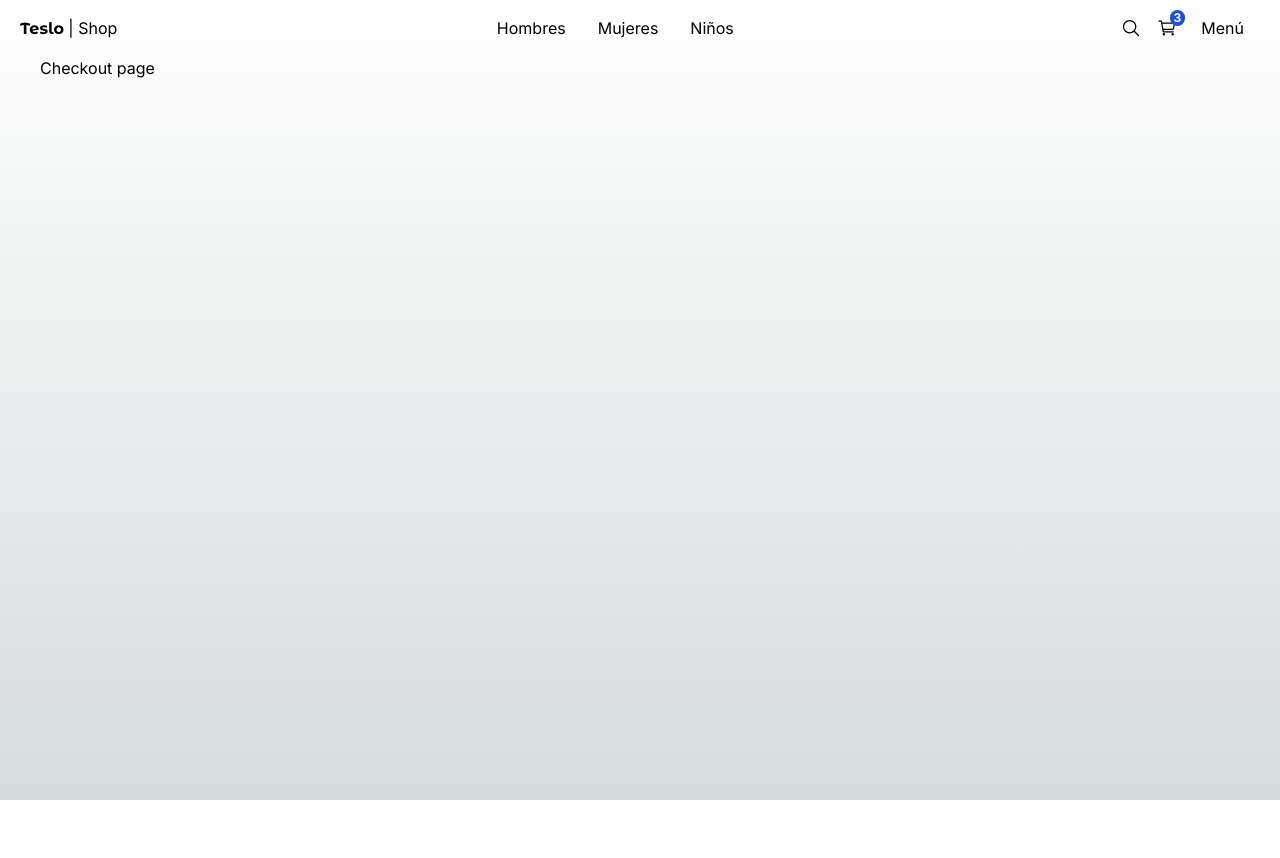
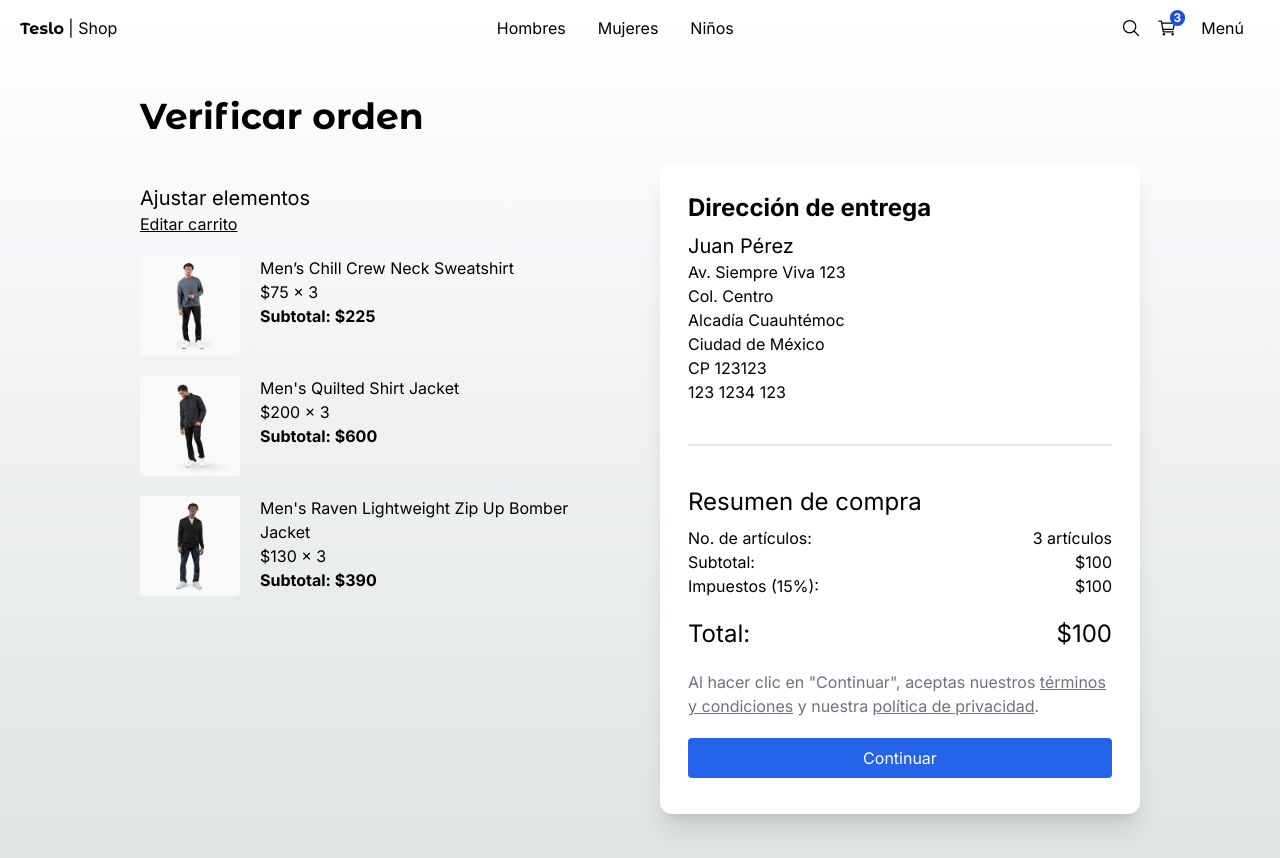
Before and after one commit to Gustavoand39/teslo-shop, a Next.js app: page /checkout in a window 1280 px wide. Shown: the top 858 px of the page. Before the commit the page ends 800 px from the top, so only its background shows below. Built offline with nearby package versions, Linux system fonts and the light colour scheme.

Commit message:
feat: Update address page component name and improve layout

```diff
--- a/src/app/(shop)/checkout/address/page.tsx
+++ b/src/app/(shop)/checkout/address/page.tsx
@@ -2,7 +2,7 @@
 
 import { Title } from "@/components";
 
-export default function CheckoutPage() {
+export default function CheckoutAddressPage() {
   return (
     <div className="flex flex-col sm:justify-center sm:items-center mb-72 px-10 sm:px-0">
       <div className="w-full  xl:w-[1000px] flex flex-col justify-center text-left">
--- a/src/app/(shop)/checkout/page.tsx
+++ b/src/app/(shop)/checkout/page.tsx
@@ -1,7 +1,98 @@
-export default function CheckoutPage () {
+import { QuantitySelector, Title } from "@/components";
+import { initialData } from "@/seed/seed";
+import Image from "next/image";
+import Link from "next/link";
+
+const productsInCart = [
+  initialData.products[0],
+  initialData.products[1],
+  initialData.products[2],
+];
+
+export default function CheckoutPage() {
   return (
-    <div>
-      <h1>Checkout page</h1>
+    <div className="flex justify-center items-center mb-72 px-10 sm:px-0">
+      <div className="flex flex-col w-[1000px]">
+        <Title title="Verificar orden" />
+
+        <div className="grid grid-cols-1 md:grid-cols-2 gap-10">
+          <div className="flex flex-col mt-5">
+            <span className="text-xl">Ajustar elementos</span>
+
+            <Link href="/cart" className="underline mb-5">
+              Editar carrito
+            </Link>
+
+            {productsInCart.map((product) => (
+              <div key={product.slug} className="flex mb-5">
+                <Image
+                  src={`/products/${product.images[0]}`}
+                  alt={product.title}
+                  width={100}
+                  height={100}
+                  className="mr-5 rounded"
+                />
+
+                <div>
+                  <p>{product.title}</p>
+                  <p>${product.price} x 3</p>
+                  <p className="font-bold">Subtotal: ${product.price * 3}</p>
+                </div>
+              </div>
+            ))}
+          </div>
+
+          <div className="bg-white rounded-xl shadow-xl p-7 h-auto">
+            <h2 className="text-2xl font-bold mb-2">Dirección de entrega</h2>
+            <div className="mb-10">
+              <p className="text-xl">Juan Pérez</p>
+              <p>Av. Siempre Viva 123</p>
+              <p>Col. Centro</p>
+              <p>Alcadía Cuauhtémoc</p>
+              <p>Ciudad de México</p>
+              <p>CP 123123</p>
+              <p>123 1234 123</p>
+            </div>
+
+            <div className="w-full h-0.5 rounded bg-gray-200 mb-10" />
+
+            <h2 className="text-2xl mb-2">Resumen de compra</h2>
+
+            <div className="grid grid-cols-2">
+              <span>No. de artículos:</span>
+              <span className="text-right">3 artículos</span>
+
+              <span>Subtotal:</span>
+              <span className="text-right">$100</span>
+
+              <span>Impuestos (15%):</span>
+              <span className="text-right">$100</span>
+
+              <span className="text-2xl mt-5">Total:</span>
+              <span className="text-2xl mt-5 text-right">$100</span>
+            </div>
+
+            <div className="mt-5 mb-2 w-full">
+              <p className="mb-5 text-gray-500">
+                <span>
+                  Al hacer clic en "Continuar", aceptas nuestros{" "}
+                  <a href="#" className="underline">
+                    términos y condiciones
+                  </a>{" "}
+                  y nuestra <a href="#" className="underline">política de privacidad</a>.
+                </span>
+              </p>
+
+              <Link
+                href="/orders/123"
+                className="flex btn-primary justify-center"
+              >
+                Continuar
+              </Link>
+            </div>
+          </div>
+        </div>
+      </div>
     </div>
   );
 }
```
